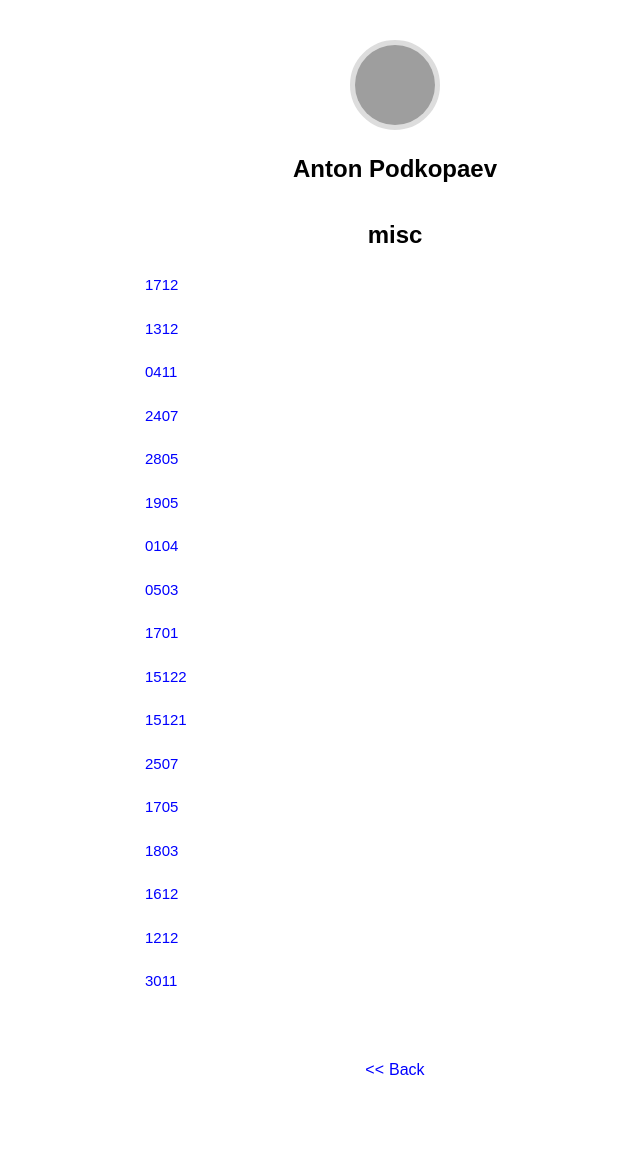
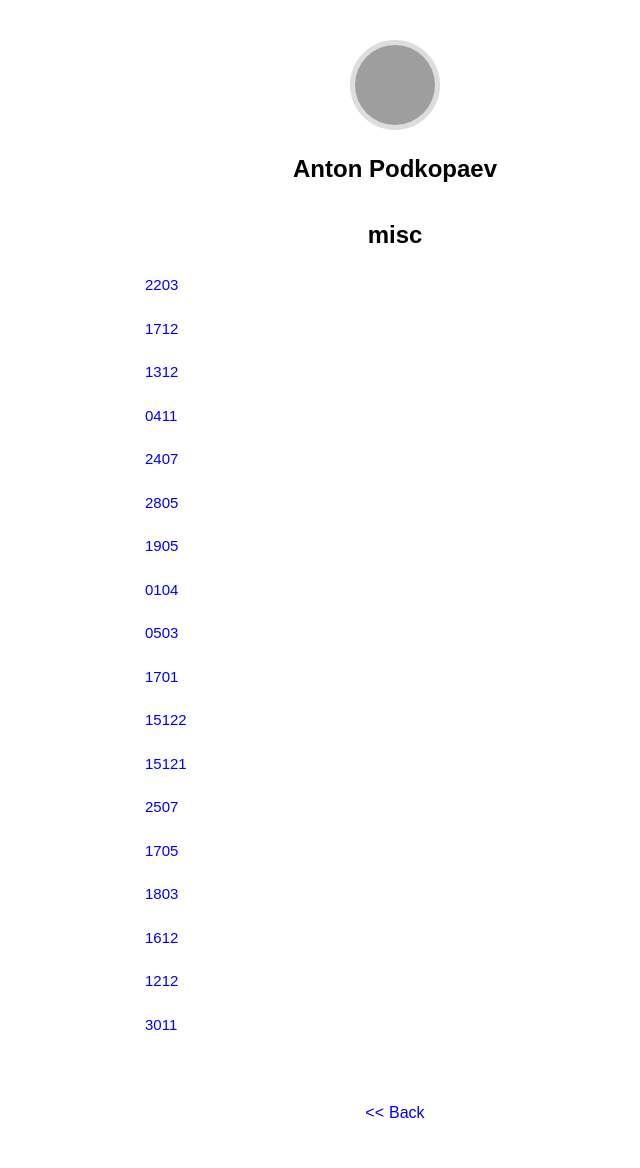
Before and after one commit to anlun/anlun.github.io, a Jekyll site: the page built from misc.md, in a window 1280 px wide. Shown: the whole page, without its empty margins (245-885 px from the left). Built offline with Jekyll 4.4.1, drawn with Linux system fonts in a browser that asks for light colours; some web fonts are replaced; before the commit the page ends 1125 px from its top, so only the background shows below that; grey boxes are pictures that could not be loaded.

Commit message:
added jbr presentation slides

```diff
--- a/misc.md
+++ b/misc.md
@@ -2,6 +2,8 @@
 layout: page
 title: misc
 ---
+[2203](https://github.com/anlun/publicFiles/raw/master/slides/2022-03-22-jbr.pdf)
+
 [1712](https://github.com/anlun/publicFiles/raw/master/slides/2021-miniconf.pdf)
 
 [1312](https://github.com/anlun/publicFiles/raw/master/slides/2021-12-13-itmo-wmm-intro.pdf)
```
